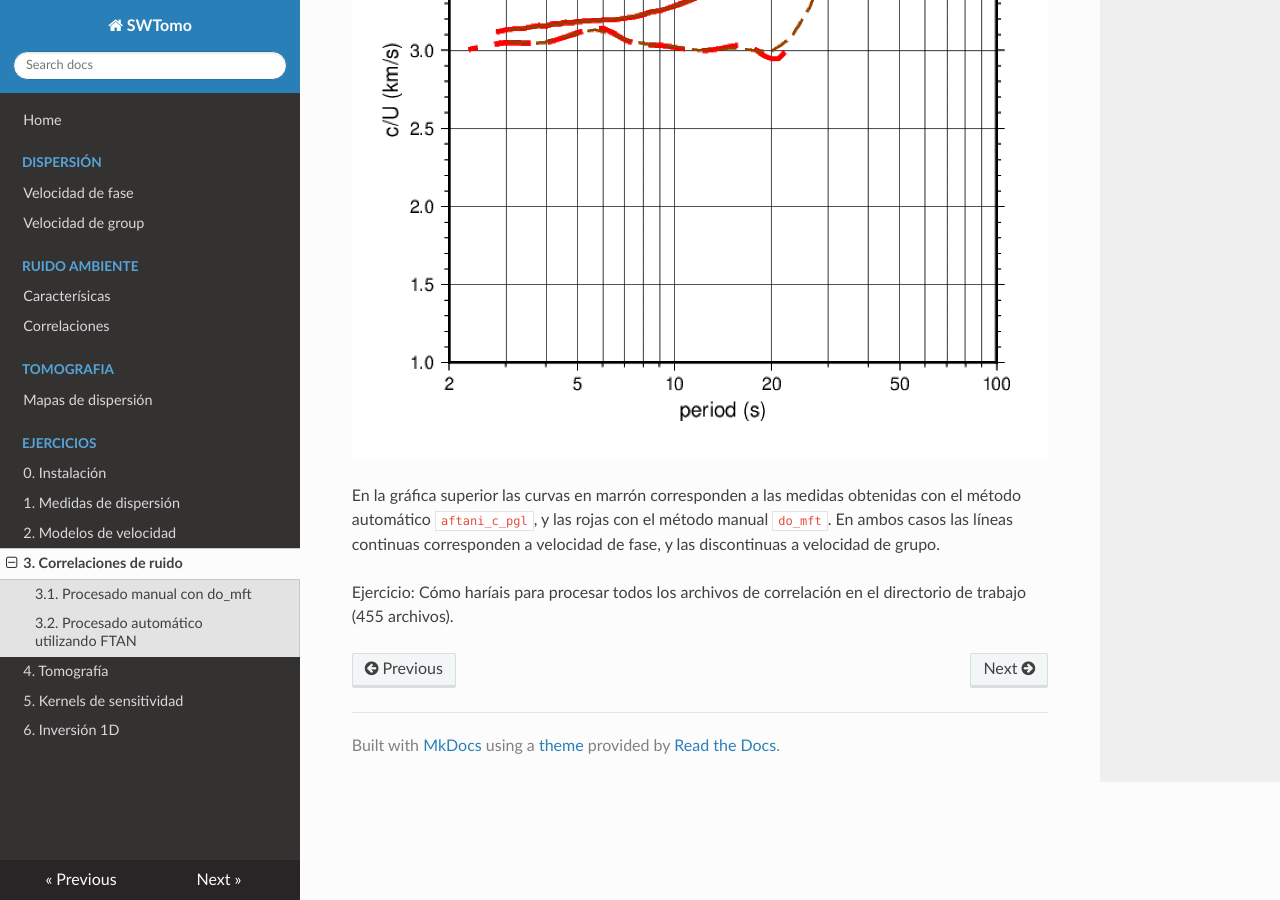
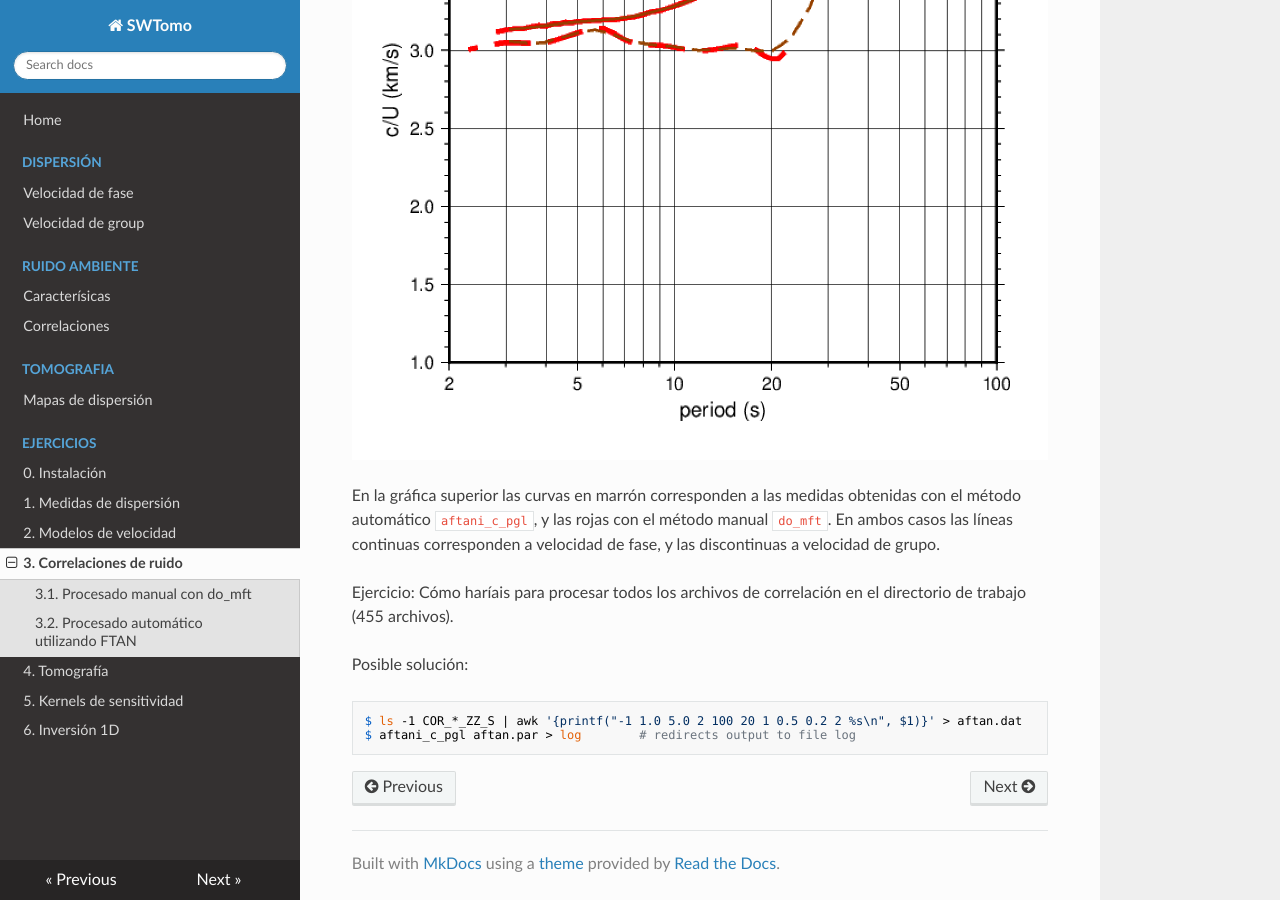
Before and after one commit to avillasenorh/SWTomo, an MkDocs documentation site: the page built from docs/exercises/3_correlations.md, in a window 1280 px wide and 900 px high, scrolled down 6653 px. Built offline with MkDocs 1.6.1, drawn with Linux system fonts in a browser that asks for light colours; nearby versions of some CDN libraries.

Commit message:
Added solution to exercise 3

```diff
--- a/docs/exercises/3_correlations.md
+++ b/docs/exercises/3_correlations.md
@@ -193,3 +193,8 @@ discontinuas a velocidad de grupo.
 
 Ejercicio: Cómo haríais para procesar todos los archivos de correlación
 en el directorio de trabajo (455 archivos).
+
+Posible solución:
+
+    $ ls -1 COR_*_ZZ_S | awk '{printf("-1 1.0 5.0 2 100 20 1 0.5 0.2 2 %s\n", $1)}' > aftan.dat
+    $ aftani_c_pgl aftan.par > log        # redirects output to file log
```
